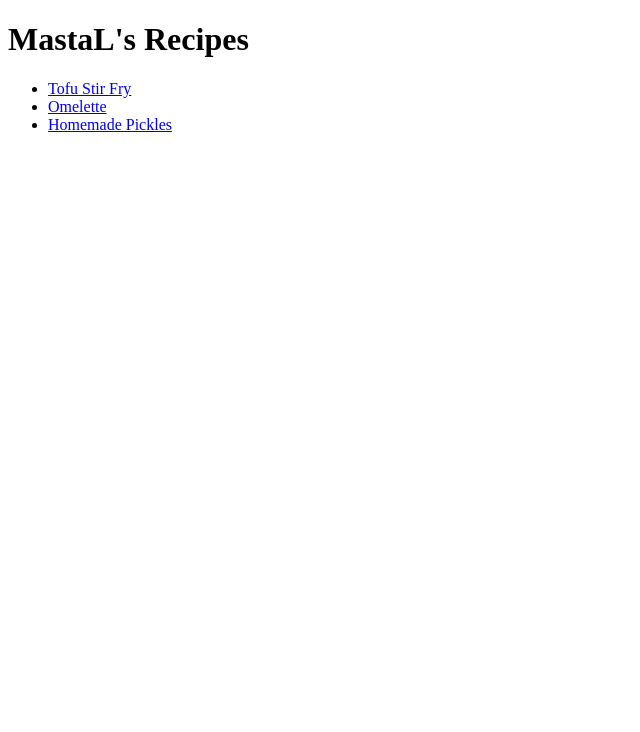
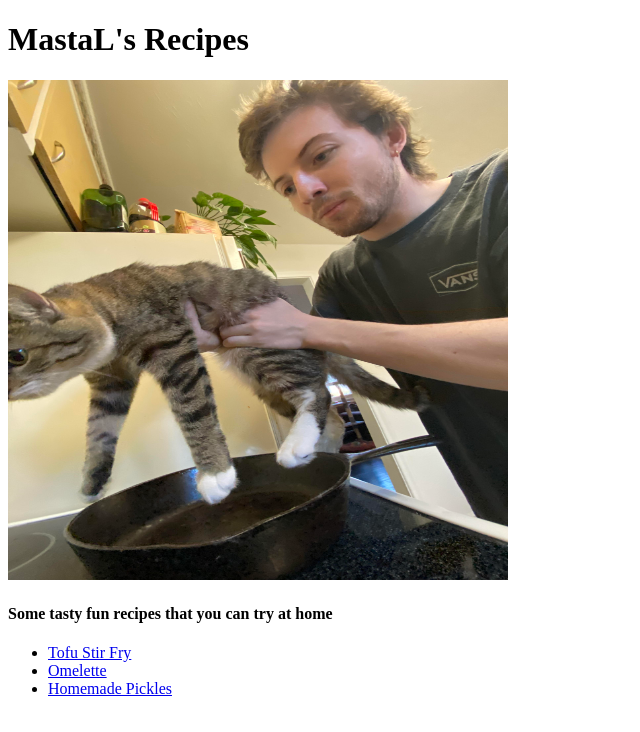
Before and after one commit to MastaLF/odin-recipes, a plain HTML site: page index.html in a window 1280 px wide. Shown: the whole page, without its empty margins (0-640 px from the left). Drawn offline with Linux system fonts and the light colour scheme.

Commit message:
Finish homepage

```diff
--- a/index.html
+++ b/index.html
@@ -7,11 +7,20 @@
 
 <body>
     <h1>MastaL's Recipes</h1>
-  <ul>
 
-<li> <a href="recipes/tofu-stirfry.html">Tofu Stir Fry</a> </li>
-<li> <a href="recipes/omelette.html">Omelette</a> </li>
-<li> <a href="recipes/homemade-pickles.html">Homemade Pickles</a> </li>
+    <img src="./images/mika.jpg"
+    width="500"
+    height="500">
+
+    <h4>Some tasty fun recipes that you can try at home</h4>
+
+
+
+<ul>
+
+  <li> <a href="recipes/tofu-stirfry.html">Tofu Stir Fry</a> </li>
+  <li> <a href="recipes/omelette.html">Omelette</a> </li>
+  <li> <a href="recipes/homemade-pickles.html">Homemade Pickles</a> </li>
 
 </ul>
 
```
